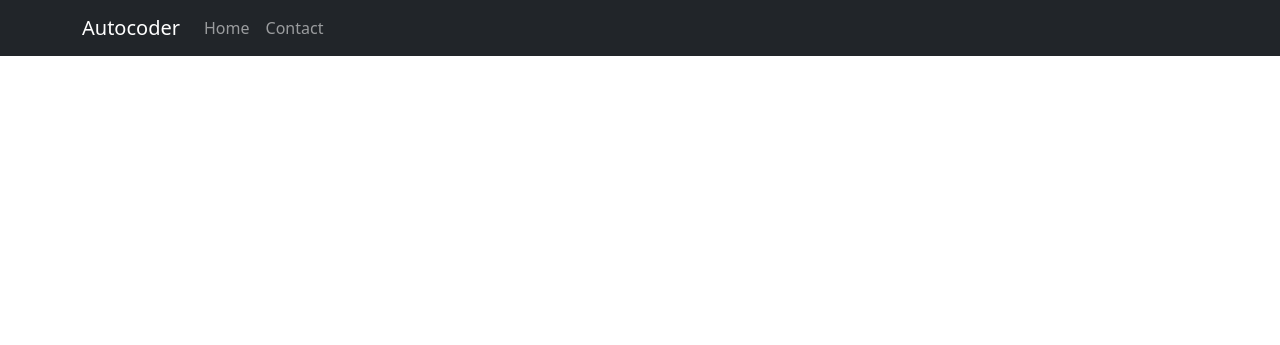
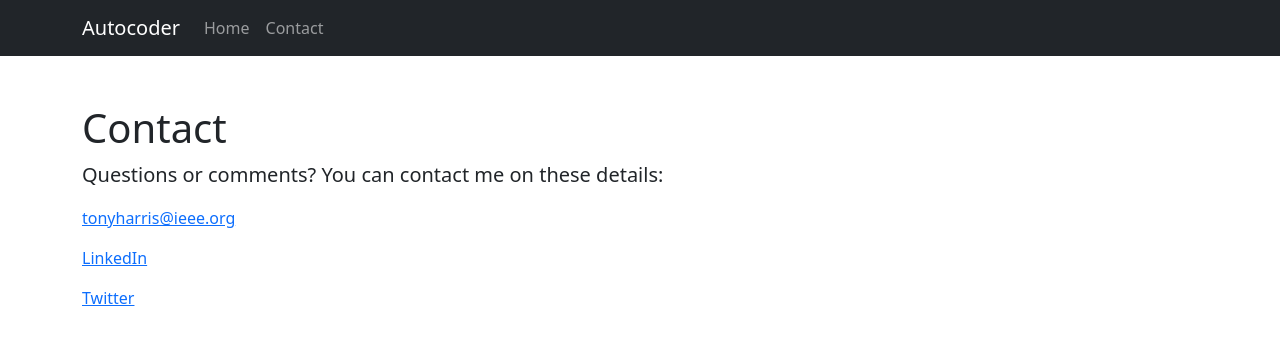
Before and after one commit to tonyarris/text_to_code, a Flask app: page /contact in a window 1280 px wide. Shown: the top 345 px of the page. Run offline with Flask 2, Linux system fonts and the light colour scheme; some libraries are stand-ins or nearby versions.

Commit message:
Add contact details.

```diff
--- a/templates/contact.html
+++ b/templates/contact.html
@@ -39,8 +39,19 @@
     </div>
   </nav>
 
-<!--TODO add contact details-->
+<!--Contact details-->
+<div class="container">
+  <div class="row">
+    <div class="mt-5">
+      <h1>Contact</h1>
+      <p class="lead">Questions or comments? You can contact me on these details:</p>
+      <p><a href="mailto:tonyharris@ieee.org">tonyharris@ieee.org</a></p>
+      <p><a href="https://www.linkedin.com/in/asjharris/" target="_blank">LinkedIn</a></p>
+      <p><a href="https://twitter.com/tonyarris" target="_blank">Twitter</a></p>
+    </div>
+  </div>
 
+</div>
 
 </body>
 
```
